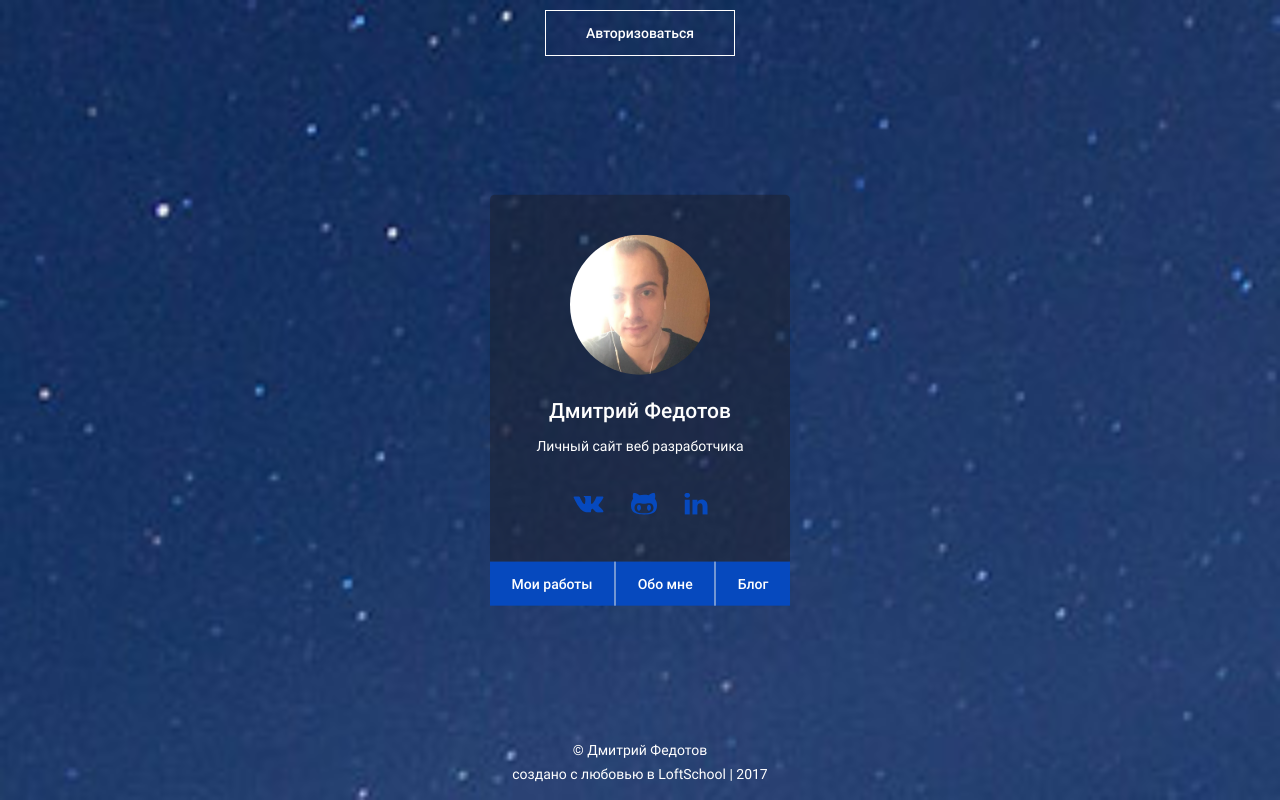
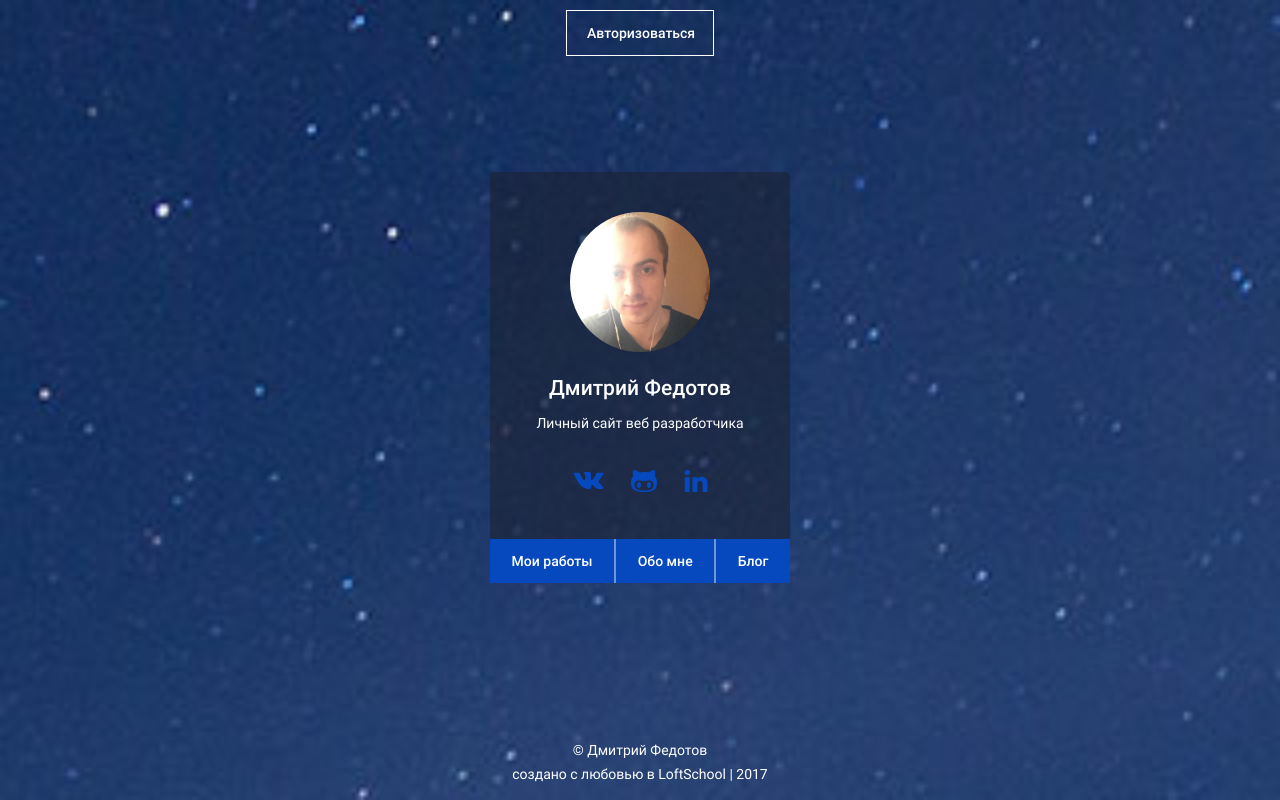
Before and after one commit to dmfedotov/portfolio2018, a website: page docs/index.html in a window 1280 px wide. Drawn offline with Linux system fonts and the light colour scheme.

Commit message:
Исправляет схлопывание высоты на главной странице

```diff
--- a/docs/index.html
+++ b/docs/index.html
@@ -10,7 +10,7 @@
 </head>
 
 <body>
-  <div class="wrapper  welcome-page">
+  <div class="wrapper  wrapper--welcome">
     <main class="page-content">
       <a class="button button--auth" href="#">Авторизоваться</a>
 
--- a/source/sass/blocks/auth.scss
+++ b/source/sass/blocks/auth.scss
@@ -1,8 +1,7 @@
 .auth {
   display: flex;
   flex-direction: column;
-  min-width: 300px;
-  max-width: 320px;
+  width: 300px;
 }
 
 .auth__info {
--- a/source/sass/blocks/page-content.scss
+++ b/source/sass/blocks/page-content.scss
@@ -1,4 +1,20 @@
 .page-content {
-  flex-grow: 1;
-  flex-shrink: 0;
+  flex: 1 0 auto;
 }
+
+.wrapper--welcome .page-content {
+  display: flex;
+  flex-direction: column;
+  justify-content: center;
+  align-items: center;
+  padding-top: 80px;
+  padding-bottom: 50px;
+}
+
+.page-content__auth {
+  position: absolute;
+  top: 50%;
+  left: 50%;
+
+  transform: translate(-50%, -50%);
+}
--- a/source/sass/blocks/welcome-page.scss
+++ /dev/null
@@ -1,14 +0,0 @@
-.welcome-page {
-  position: relative;
-
-  background: #3b5381 url("../../img/bg-mobile.jpg") no-repeat center;
-  background-size: cover;
-}
-
-.welcome-page__auth {
-  position: absolute;
-  top: 50%;
-  left: 50%;
-
-  transform: translate(-50%, -50%);
-}
--- a/source/sass/blocks/wrapper.scss
+++ b/source/sass/blocks/wrapper.scss
@@ -4,3 +4,10 @@
   justify-content: space-between;
   min-height: 100vh;
 }
+
+.wrapper--welcome {
+  position: relative;
+
+  background: #3b5381 url("../../img/bg-mobile.jpg") no-repeat center;
+  background-size: cover;
+}
--- a/source/sass/settings.scss
+++ b/source/sass/settings.scss
@@ -3,17 +3,16 @@ html {
   height: 100%;
 }
 
-html,
-html:before,
-html:after {
+*,
+*:before,
+*:after {
   box-sizing: border-box;
 }
 
 body,
 html {
-  box-sizing: inherit;
   min-width: 320px;
-  min-height: 100vh;
+  height: 100%;
   margin: 0;
 
   font-weight: 400;
--- a/source/sass/style.scss
+++ b/source/sass/style.scss
@@ -4,7 +4,6 @@
 @import "settings";
 
 @import "blocks/wrapper";
-@import "blocks/welcome-page";
 @import "blocks/button";
 @import "blocks/auth";
 @import "blocks/person";
```
Also changed, not shown: source/index.html (+1 -1 lines), docs/css/style.min.css.
